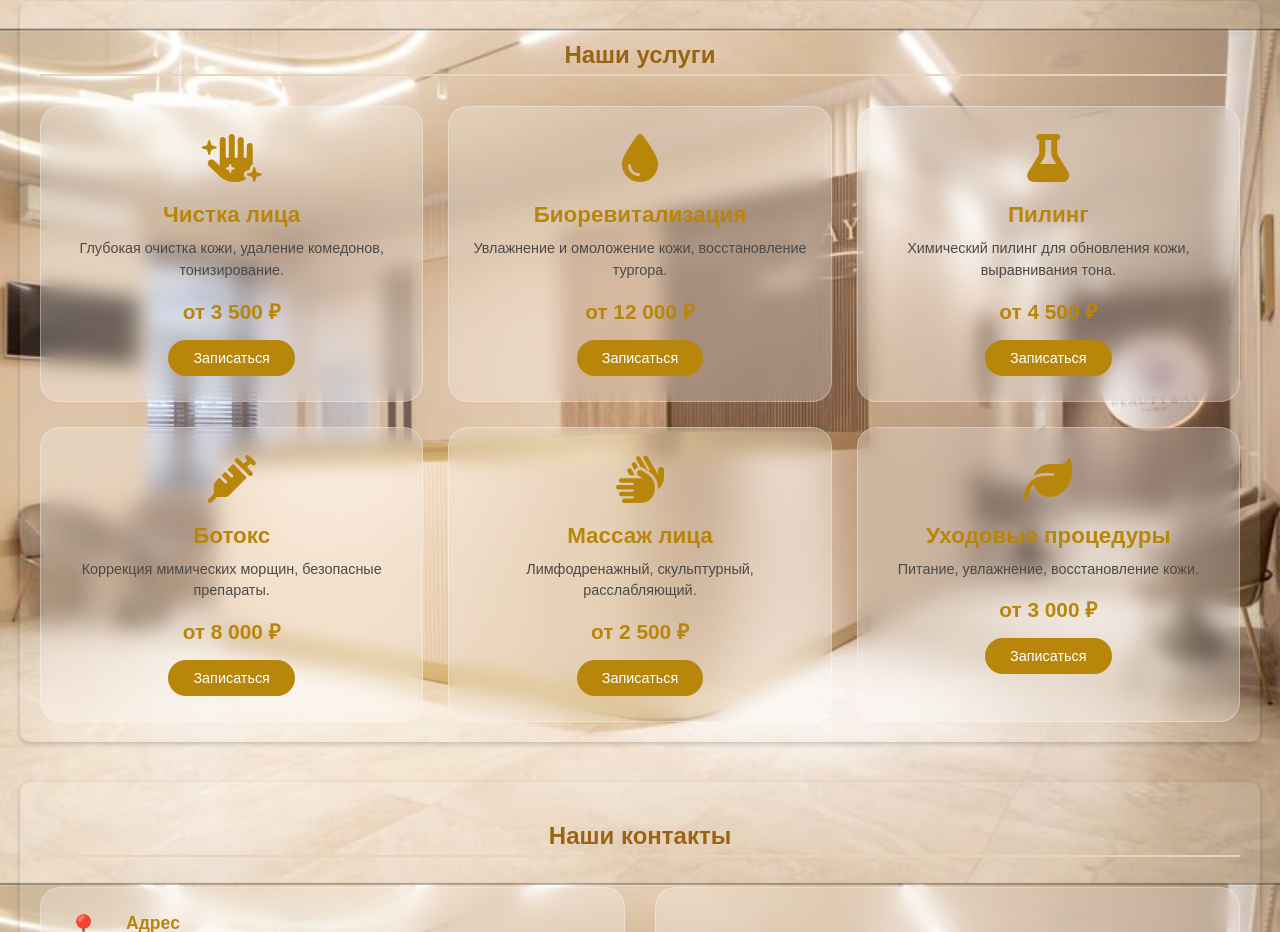
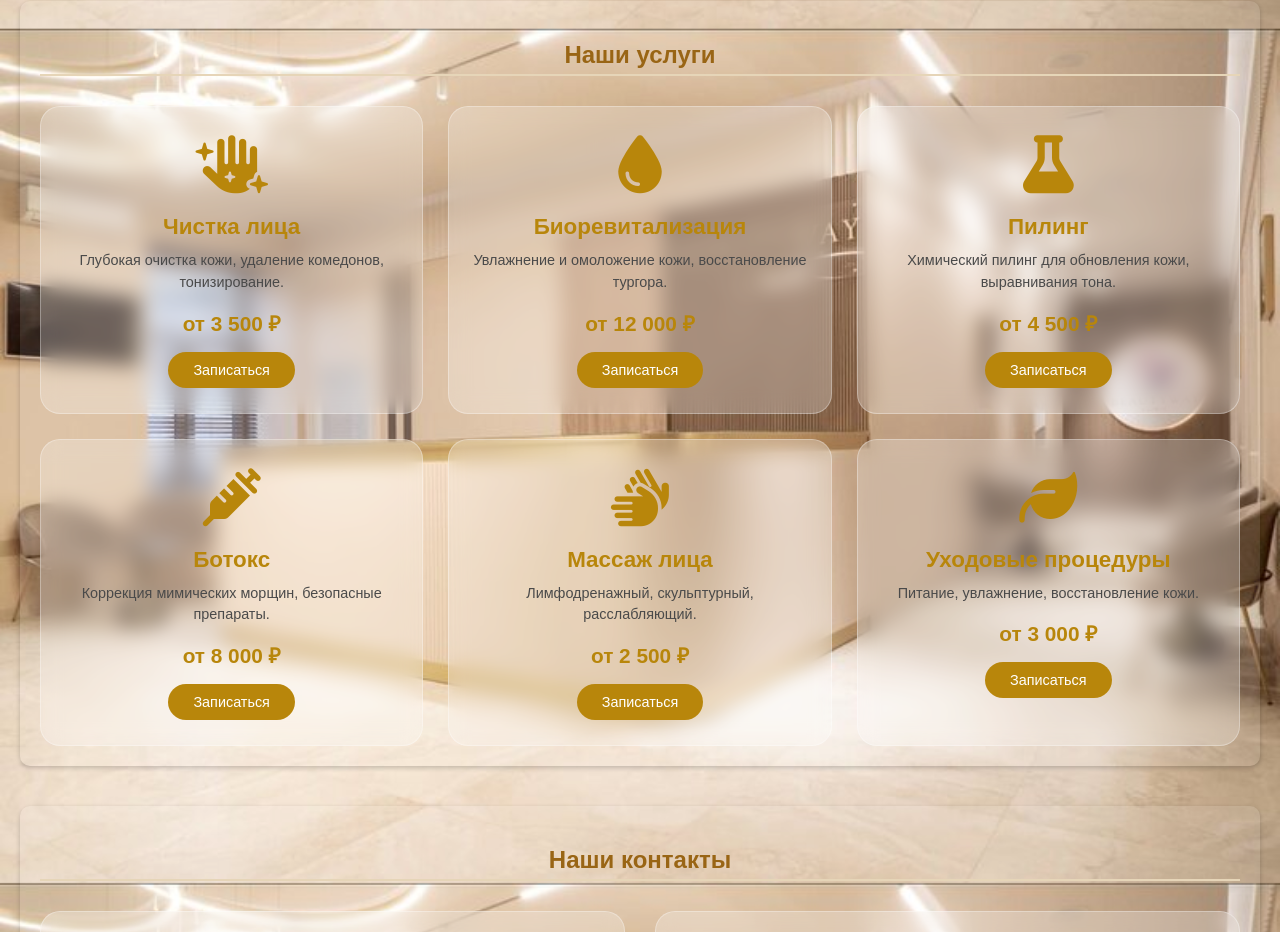
Before and after one commit to Molodiva/molodiva.github.io, a plain HTML site: page index.html in a window 1280 px wide. Shown: the part 1680-2612 px from the top of the page. Drawn offline with Linux system fonts and the light colour scheme.

Commit message:
Update style.css

```diff
--- a/style.css
+++ b/style.css
@@ -412,6 +412,6 @@ html {
 }
 .service-icon {
     color: #b8860b; /* Твой золотой цвет */
-    font-size: 48px;
+    font-size: 58px;
     margin-bottom: 15px;
 }
```
